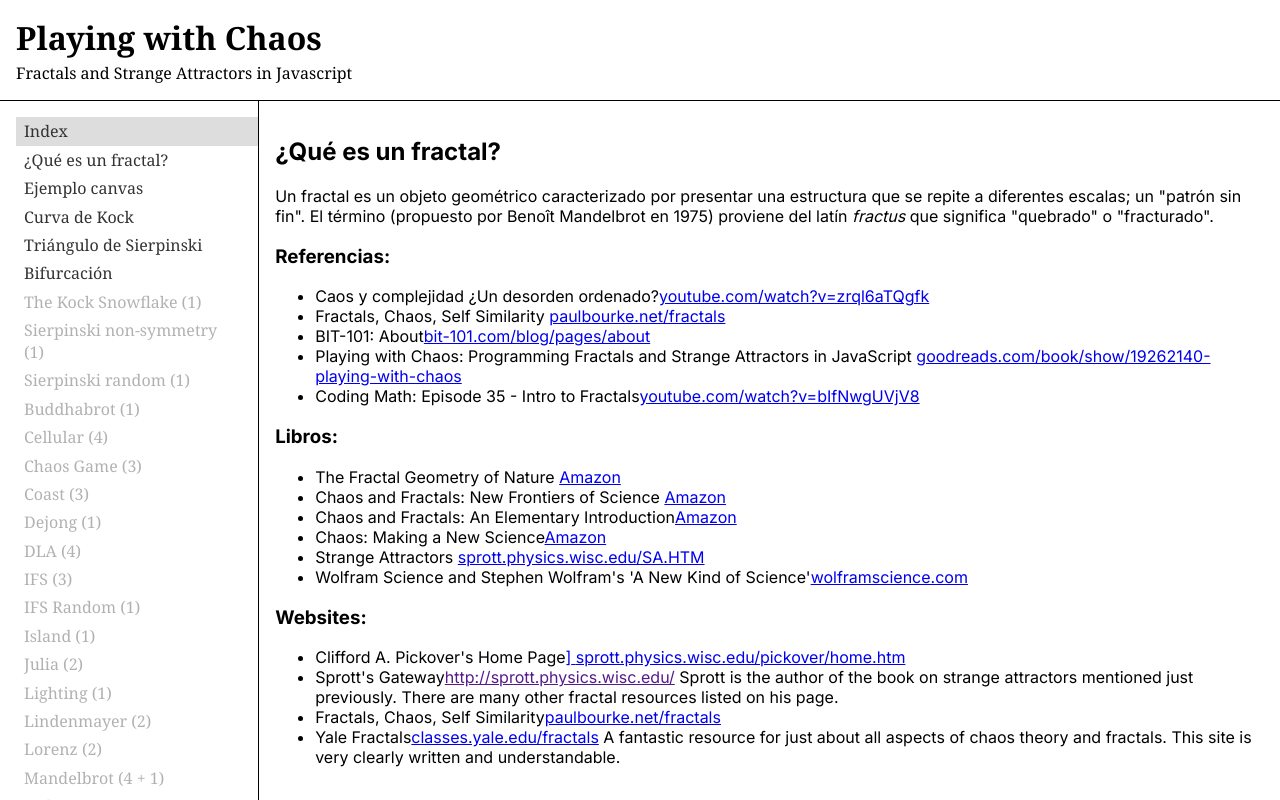
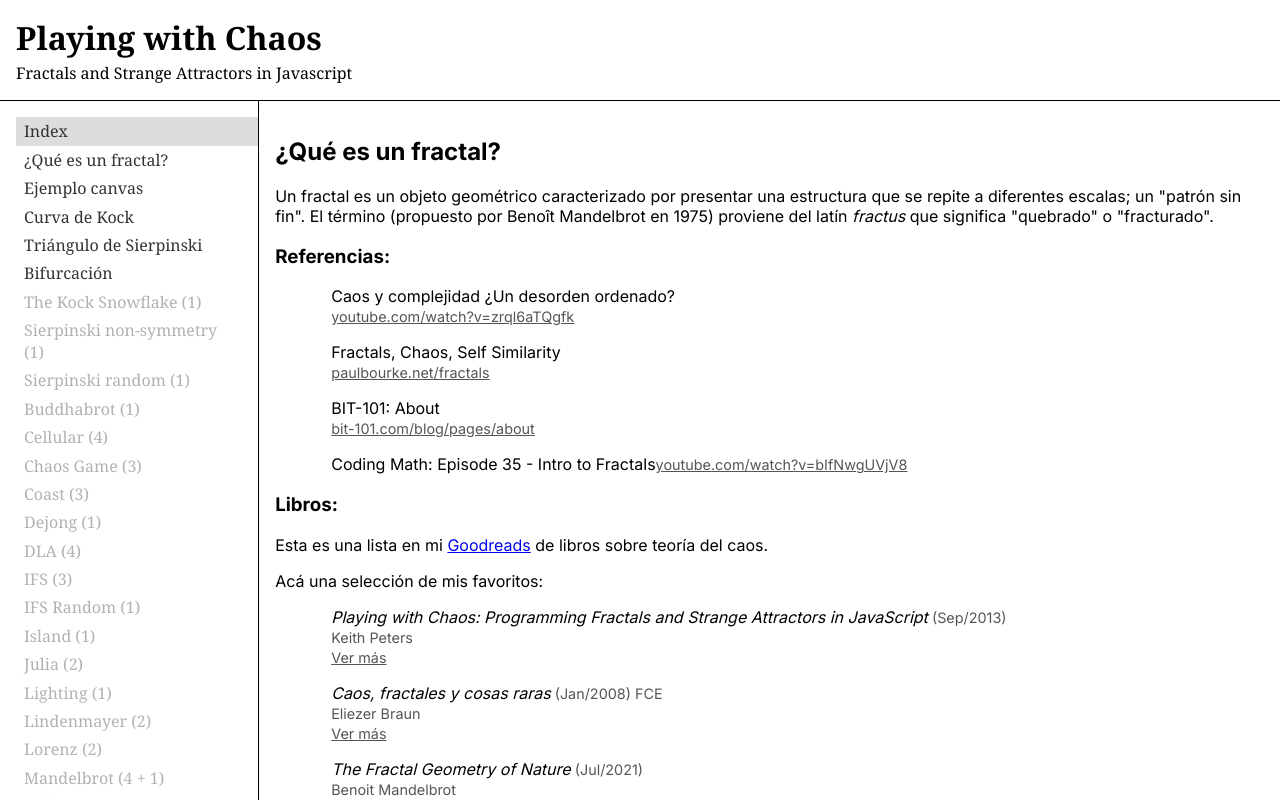
Before and after one commit to Aimanizales/playing-with-chaos, a Next.js app: page /fractal in a window 1280 px wide. Shown: the top 800 px of the page. Built offline with nearby package versions, Linux system fonts and the light colour scheme.

Commit message:
Index: Lists improvements

```diff
--- /dev/null
+++ b/src/pages/fractal/books.ts
@@ -0,0 +1,39 @@
+export const books = [
+  {
+    title:
+      'Playing with Chaos: Programming Fractals and Strange Attractors in JavaScript',
+    author: 'Keith Peters',
+    editorial: '',
+    publishDate: 'Sep/2013',
+    link: 'https://www.goodreads.com/book/show/19262140-playing-with-chaos',
+  },
+  {
+    title: 'Caos, fractales y cosas raras',
+    author: 'Eliezer Braun',
+    editorial: 'FCE',
+    publishDate: 'Jan/2008',
+    link: 'https://www.goodreads.com/book/show/5186293-caos-fractales-y-cosas-raras',
+  },
+  {
+    title: 'The Fractal Geometry of Nature',
+    author: 'Benoit Mandelbrot',
+    editorial: '',
+    publishDate: 'Jul/2021',
+    link: 'https://www.amazon.com/Fractal-Geometry-Nature-Benoit-Mandelbrot/dp/1648370403/ref=sr_1_2?crid=123UMVMALPF9J&dib=eyJ2IjoiMSJ9.mDXDlq3kEl0YOyrzykZd1JjKj4zaGM9Lu5oDTqDqcBnsFdxUAdyoezIgYruJQjV75PR4KYGwbkQ_GgiYPIIbGtJUVmFINNg5nTTmLrW6TGyueW8bzVdiv-U5BNs7kMpFVJQpLZlth251sNdwA9xBMG5NjT6Pjg0N-ZCtLCBQZit2i3gK6VpaXX8_uAXUMZFFkgCOPyHMC7WpWDk4pXpZ3i63FSgvYRZBMJk3FmqizFI.2jwqc3E2ZhmNt2Qq4aU_zDtqg3CiMjMHY_BTrQMZHrE&dib_tag=se&keywords=the+fractal+geometry+of+nature&qid=1733522970&s=books&sprefix=The+Fractal+geo%2Cstripbooks-intl-ship%2C416&sr=1-2',
+  },
+  {
+    title:
+      'Espejo y reflejo: del caos al orden. Guía ilustrada de la teoría del caos y la ciencia de la totalidad',
+    author: 'John P. Briggs, F. David Peat, Carlos Gardini',
+    editorial: 'Gedisa',
+    publishDate: 'Nov/1991',
+    link: 'https://www.goodreads.com/book/show/7068547-espejo-y-reflejo',
+  },
+  // {
+  //   title: '',
+  //   author: '',
+  //   editorial: '',
+  //   publishDate: '',
+  //   link: '',
+  // },
+];
--- a/src/pages/fractal/index.tsx
+++ b/src/pages/fractal/index.tsx
@@ -1,3 +1,5 @@
+import { books } from './books';
+
 export default function Page() {
   return (
     <section>
@@ -9,33 +11,25 @@ export default function Page() {
         <i>fractus</i> que significa "quebrado" o "fracturado".
       </p>
       <h3>Referencias:</h3>
-      <ul>
+      <ul className="references-list">
         <li>
-          Caos y complejidad ¿Un desorden ordenado?
+          Caos y complejidad ¿Un desorden ordenado? <br />
           <a href="https://www.youtube.com/watch?v=zrql6aTQgfk" target="_blank">
             youtube.com/watch?v=zrql6aTQgfk
           </a>
         </li>
         <li>
-          Fractals, Chaos, Self Similarity{' '}
+          Fractals, Chaos, Self Similarity
+          <br />
           <a href="https://paulbourke.net/fractals/" target="_blank">
             paulbourke.net/fractals
           </a>
         </li>
         <li>
           BIT-101: About
+          <br />
           <a href="https://bit-101.com/blog/pages/about/" target="_blank">
             bit-101.com/blog/pages/about
-          </a>
-        </li>
-        <li>
-          Playing with Chaos: Programming Fractals and Strange Attractors in
-          JavaScript{' '}
-          <a
-            href="https://www.goodreads.com/book/show/19262140-playing-with-chaos"
-            target="_blank"
-          >
-            goodreads.com/book/show/19262140-playing-with-chaos
           </a>
         </li>
         <li>
@@ -49,13 +43,31 @@ export default function Page() {
         </li>
       </ul>
       <h3>Libros:</h3>
-      <ul>
-        <li>
+      Esta es una lista en mi{' '}
+      <a
+        href="https://www.goodreads.com/review/list/1090861-aiman-abdel-samad?shelf=chaos"
+        target="_blank"
+      >
+        Goodreads
+      </a>{' '}
+      de libros sobre teoría del caos.
+      <p>Acá una selección de mis favoritos:</p>
+      <ul className="references-list">
+        {books.map(({ title, author, editorial, publishDate, link }, index) => (
+          <li key={index}>
+            <i>{title}</i>
+            <span className="editorial">{` (${publishDate}) ${editorial} `}</span>
+            <br />
+            <span className="author">{author}</span>
+            <br />
+            <a href={link} target="_blank">
+              Ver más
+            </a>
+          </li>
+        ))}
+        {/* <li>
           The Fractal Geometry of Nature{' '}
-          <a
-            href="https://www.amazon.com/Fractal-Geometry-Nature-Benoit-Mandelbrot/dp/1648370403/ref=sr_1_2?crid=123UMVMALPF9J&dib=eyJ2IjoiMSJ9.mDXDlq3kEl0YOyrzykZd1JjKj4zaGM9Lu5oDTqDqcBnsFdxUAdyoezIgYruJQjV75PR4KYGwbkQ_GgiYPIIbGtJUVmFINNg5nTTmLrW6TGyueW8bzVdiv-U5BNs7kMpFVJQpLZlth251sNdwA9xBMG5NjT6Pjg0N-ZCtLCBQZit2i3gK6VpaXX8_uAXUMZFFkgCOPyHMC7WpWDk4pXpZ3i63FSgvYRZBMJk3FmqizFI.2jwqc3E2ZhmNt2Qq4aU_zDtqg3CiMjMHY_BTrQMZHrE&dib_tag=se&keywords=the+fractal+geometry+of+nature&qid=1733522970&s=books&sprefix=The+Fractal+geo%2Cstripbooks-intl-ship%2C416&sr=1-2"
-            target="_blank"
-          >
+          <a href="" target="_blank">
             Amazon
           </a>
         </li>
@@ -97,42 +109,43 @@ export default function Page() {
           <a href="https://www.wolframscience.com/" target="_blank">
             wolframscience.com
           </a>
-        </li>
+        </li> */}
       </ul>
       <h3>Websites:</h3>
-      <ul>
+      <ul className="references-list">
         <li>
-          Clifford A. Pickover's Home Page
+          Clifford A. Pickover's Home Page <br />
           <a
             href="https://sprott.physics.wisc.edu/pickover/home.htm"
             target="_blank"
           >
-            ]{'  '}
+            {'  '}
             sprott.physics.wisc.edu/pickover/home.htm
           </a>
         </li>
         <li>
-          Sprott's Gateway
+          Sprott's Gateway <br />
           <a href="" target="_blank">
             http://sprott.physics.wisc.edu/
           </a>{' '}
+          <br />
           Sprott is the author of the book on strange attractors mentioned just
           previously. There are many other fractal resources listed on his page.
         </li>
         <li>
-          Fractals, Chaos, Self Similarity
+          Fractals, Chaos, Self Similarity <br />
           <a href="http://paulbourke.net/fractals/" target="_blank">
             paulbourke.net/fractals
           </a>
         </li>
 
         <li>
-          Yale Fractals
+          Yale Fractals <br />
           <a href="http://classes.yale.edu/fractals/" target="_blank">
             classes.yale.edu/fractals
           </a>{' '}
-          A fantastic resource for just about all aspects of chaos theory and
-          fractals. This site is very clearly written and understandable.
+          <br />A fantastic resource for just about all aspects of chaos theory
+          and fractals. This site is very clearly written and understandable.
         </li>
       </ul>
     </section>
```
